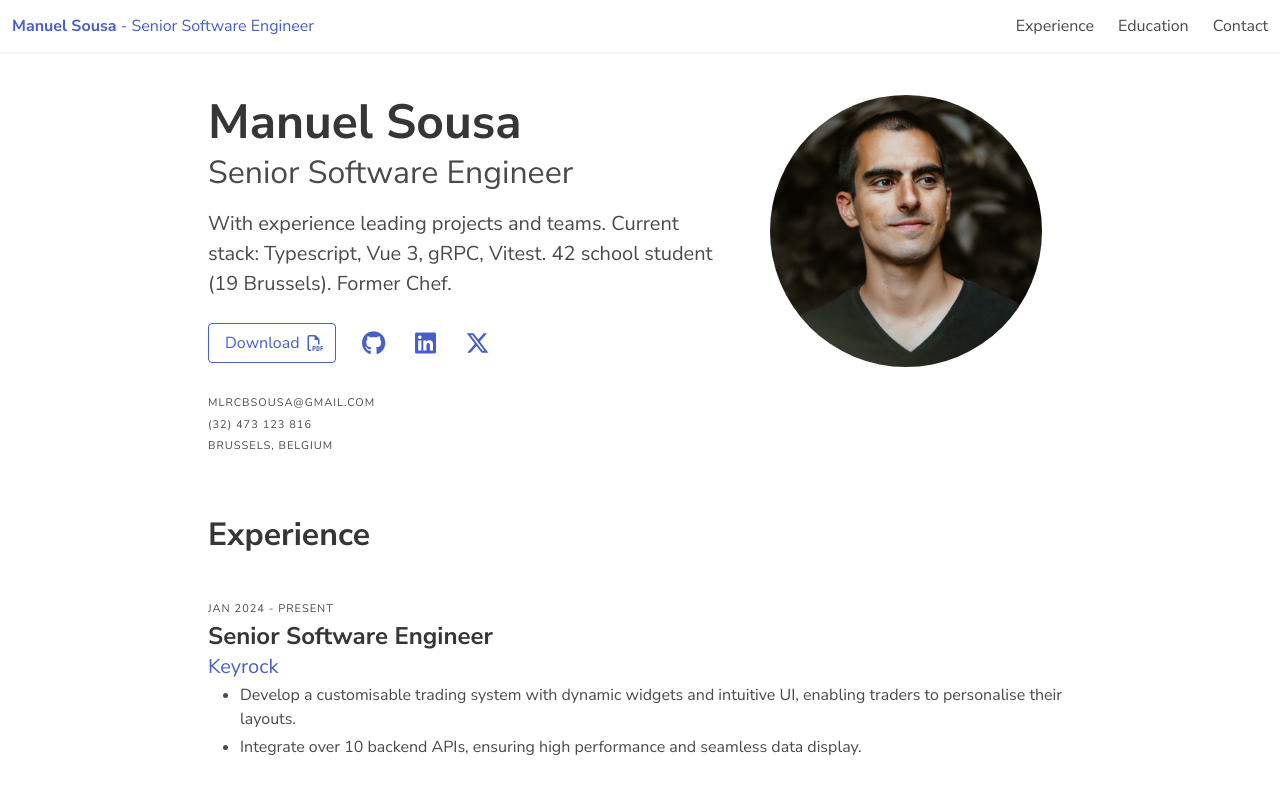
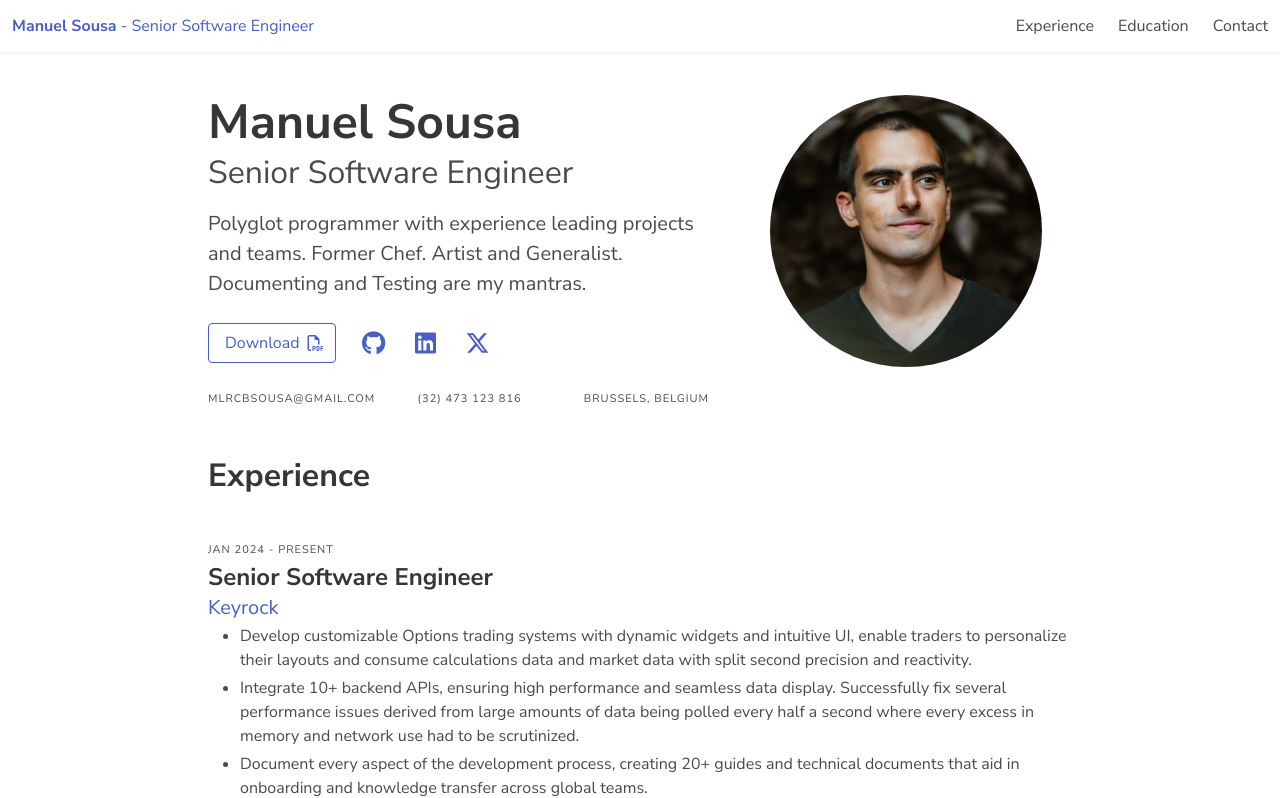
Before and after one commit to mlrcbsousa/manuel.software, a Vue app: page / in a window 1280 px wide. Shown: the top 798 px of the page. Built offline with nearby package versions, Linux system fonts and the light colour scheme.

Commit message:
feat: change allignment on about section contact elements and make experience section dynamic

```diff
--- a/src/components/AboutSection.vue
+++ b/src/components/AboutSection.vue
@@ -36,9 +36,17 @@ const { about } = toRefs(props)
             <i class="icon fa-brands is-size-4" :class="profile.icon"></i>
           </a>
         </div>
-        <p class="heading">{{ about.email }}</p>
-        <p class="heading">{{ about.phone }}</p>
-        <p class="heading">{{ about.location.city }}, {{ about.location.country }}</p>
+        <div class="columns is-full-mobile is-desktop">
+          <div class="column p-0 pl-3 pt-2 has-text-centered-desktop">
+            <p class="heading">{{ about.email }}</p>
+          </div>
+          <div class="column p-0 pl-3 pt-2 has-text-centered-desktop">
+            <p class="heading">{{ about.phone }}</p>
+          </div>
+          <div class="column p-0 pl-3 pt-2 has-text-centered-desktop">
+            <p class="heading">{{ about.location.city }}, {{ about.location.country }}</p>
+          </div>
+        </div>
       </div>
     </div>
   </section>
--- a/src/components/ExperienceSection.vue
+++ b/src/components/ExperienceSection.vue
@@ -1,15 +1,18 @@
 <script setup lang="ts">
-import { ref } from 'vue'
+// import { ref } from 'vue'
 
-import data from '@/data/experience.yaml'
+// import data from '@/data/experience.yaml'
 import type { Experience } from '@/types'
 
-const experience = ref<Experience[]>(data.experience)
+// const props =
+defineProps<{ experience: Experience[]; title: string }>()
+
+// const experience = ref<Experience[]>(data.experience)
 </script>
 
 <template>
   <section id="experience" class="section">
-    <h1 class="title mb-6">Experience</h1>
+    <h1 class="title mb-6">{{ title }}</h1>
     <div v-for="job in experience" :key="`${job.company}-${job.position}`" class="content">
       <small class="heading">{{ job.startDate }} - {{ job.endDate ?? 'Present' }}</small>
       <p class="title is-4">{{ job.position }}</p>
--- a/src/data/about.yaml
+++ b/src/data/about.yaml
@@ -5,7 +5,7 @@ about:
   email: mlrcbsousa@gmail.com
   phone: (32) 473 123 816
   summary: >
-    With experience leading projects and teams. Current stack: Typescript, Vue 3, gRPC, Vitest. 42 school student (19 Brussels). Former Chef.
+    Polyglot programmer with experience leading projects and teams. Former Chef. Artist and Generalist. Documenting and Testing are my mantras.
   location:
     city: Brussels
     country: Belgium
--- a/src/data/experience.yaml
+++ b/src/data/experience.yaml
@@ -4,52 +4,60 @@ experience:
     website: https://www.keyrock.eu/
     startDate: Jan 2024
     highlights:
-      - Develop a customisable trading system with dynamic widgets and intuitive UI, enabling traders to personalise their layouts.
-      - Integrate over 10 backend APIs, ensuring high performance and seamless data display.
+      - Develop customizable Options trading systems with dynamic widgets and intuitive UI, enable traders to personalize their layouts and consume calculations data and market data with split second precision and reactivity.
+      - Integrate 10+ backend APIs, ensuring high performance and seamless data display. Successfully fix several performance issues derived from large amounts of data being polled every half a second where every excess in memory and network use had to be scrutinized.
+      - Document every aspect of the development process, creating 20+ guides and technical documents that aid in onboarding and knowledge transfer across global teams.
+      - Conduct workshops on Options trading theory, gRPC usage, and widget library implementations, enhancing team expertise and fostering a culture of continuous learning.
+      - Collaborate asynchronously with team members across Europe, Americas, and Australia, maintaining high standards of communication through detailed ticketing comments and code reviews.
   - company: Metarina
     position: Senior Software Engineer
     website: https://www.metarina.com/
     startDate: Jul 2023
     endDate: Apr 2024
     highlights:
-      - Implemented Billing feature, separating Charges from Invoicing, which facilitated fee structure and improved flexibility, increasing revenue streams.
+      - Implemented Billing system extension, separating charges from invoicing, which facilitated fee structure and improved flexibility, increasing revenue streams.
+      - Developed complex features for boaters searching for marinas, and marina admins managing their marina, utilizing Tailwind CSS, Stimulus JS, Hotwire and Ruby on Rails.
   - company: Keyrock
     position: Software Engineer
     website: https://www.keyrock.eu/
     startDate: Oct 2022
     endDate: Dec 2023
     highlights:
-      - Spearheaded the successful implementation of the Post Trade Settlement feature, which facilitated a credit line enhancement of 3 million dollars.
+      - Spearheaded and executed the successful implementation of the Post Trade Settlement feature, which facilitated a credit line enhancement of 3 million dollars.
+      - Achieved 80% test coverage on main applications by implementing rigorous testing practices, ensuring high reliability and stability in production environments.
+      - Managed project workflows using ticketing tools, aligning development tasks with trader specifications and QA feedback to deliver precise and efficient solutions.
+      - Enhanced code quality through tight code review systems and CI/CD pipelines, ensuring all changes are reversible, changelogged, and versioned for seamless deployments.
   - company: Abbove (PaxFamilia)
     position: VP Engineering
     website: https://www.abbove.com/
     startDate: Apr 2021
     endDate: Sep 2022
     highlights:
-      - Developed hiring process to grow and re-skill the engineering team. Travelled overseas to onboard. Created internal documentation database.
-      - Created attractive complex UI features, e.g. a questionnaire builder that results in a report with specific widgets.
-      - Improved internal workflows, outlining product specification standards, code quality. Improved CICD, made it clear to stakeholders and increased the amount of deploys.
+      - Led workshops and training sessions to upskill team members, fostering a collaborative and high-performing engineering culture. Traveled overseas to onboard 2 new joiners. Created an internal documentation database with 20+ articles and guides.
+      - Created 100+ attractive complex UI features and respective backend implementations, e.g. a questionnaire builder that results in a report with specific widgets.
+      - Improved internal workflows, outlining product specification standards, code quality, reporting and feedback. Improved CICD, made it clear to stakeholders, increasing the amount of deploys and boosting trust and alignment.
   - company: Abbove (PaxFamilia)
     position: Lead Software Engineer
     website: https://www.abbove.com/
     startDate: Jan 2020
     endDate: Apr 2021
     highlights:
-      - Worked on product integrations with SaaS providers, XS2A and PSD2 integrations using PaxFamilia's AISP license.
-      - Lead and managed a developer team, from onboarding and training, task management, delegation, and code review.
-      - Implemented internal library for a bank client custom integration.
+      - Worked on product integrations with SaaS providers, XS2A and PSD2 integrations using PaxFamilia's AISP license, connecting 10+ banks to the application.
+      - Lead and managed a developer team of 4+, from onboarding and training, task management, delegation, and code review. Streamlined development processes by introducing standardized coding practices and tools.
   - company: Coloc Housing
     position: Software Engineer
     website: https://www.colochousing.com/
     startDate: Jan 2020
     endDate: Apr 2020
     highlights:
-      - Delivered high visibility and impact features across web platform.
+      - Integrated customer support systems and considered API integrations for signing rental contracts, improving user experience and operational efficiency.
+      - Collaborated closely with cross-functional teams to align product offerings with market needs, contributing to company growth.
   - company: Abbove (PaxFamilia)
     position: Software Engineer
     website: https://www.abbove.com/
     startDate: Jan 2019
     endDate: Jan 2020
     highlights:
-      - Developed new data upload API for a major bank client, boosting app uploads from 1 to 500+ HNWI families weekly, utilising TDD.
-      - Created a testing suite using self-developed tools, increasing app test coverage from 0% to over 40% on a 30k+ line codebase.
+      - Developed new data upload API for a major bank client, boosting app uploads from 1 to 500+ HNWI families weekly, utilizing TDD, Swagger docs and JSON Schema API conventions.
+      - Created a testing suite using self-developed tools, increasing app test coverage from 0% to over 40% on a 30k+ line codebase. This resulted in reduction of production bugs by catching them earlier in the deployment pipeline.
+      - Collaborated with cross-functional teams, including external bank team members, to gather requirements and deliver solutions.
--- a/src/data/languages.yaml
+++ b/src/data/languages.yaml
@@ -1,7 +1,7 @@
 languages:
   - name: English
     fluency: Native
-  - name: Portuguese
-    fluency: Native
   - name: French
     fluency: Fluent
+  - name: Portuguese
+    fluency: Fluent
--- a/src/views/HomePage.vue
+++ b/src/views/HomePage.vue
@@ -8,16 +8,18 @@ import SkillsSection from '@/components/SkillsSection.vue'
 import LanguagesSection from '@/components/LanguagesSection.vue'
 // import ProjectsSection from '@/components/projects-section/ProjectsSection.vue'
 import ContactSection from '@/components/ContactSection.vue'
-import data from '@/data/about.yaml'
-import type { Basics } from '@/types'
+import dataAbout from '@/data/about.yaml'
+import dataExperience from '@/data/experience.yaml'
+import type { Basics, Experience } from '@/types'
 
-const about = ref<Basics>(data.about)
+const about = ref<Basics>(dataAbout.about)
+const experience = ref<Experience[]>(dataExperience.experience)
 </script>
 
 <template>
   <main class="container is-max-desktop">
     <AboutSection :about="about" />
-    <ExperienceSection />
+    <ExperienceSection title="Experience" :experience="experience" />
     <div class="section">
       <div class="columns">
         <EducationSection />
```
Also changed, not shown: src/data/experience_leadership.yaml (added), src/data/experience_project.yaml (added).
